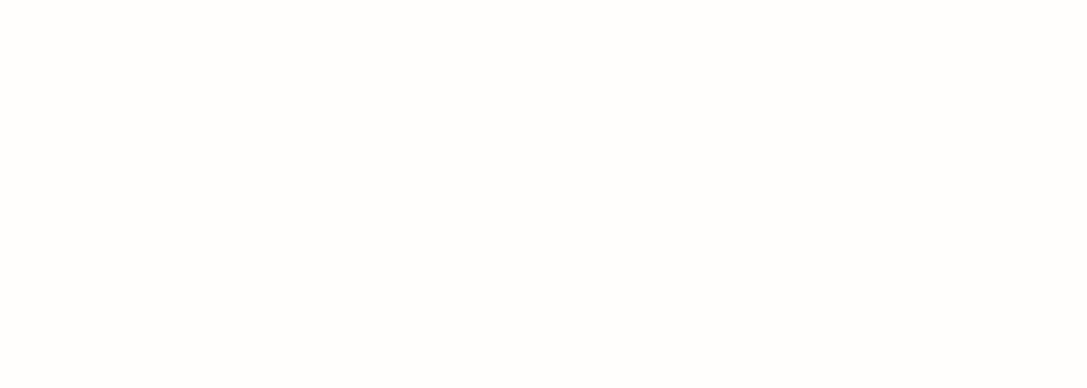
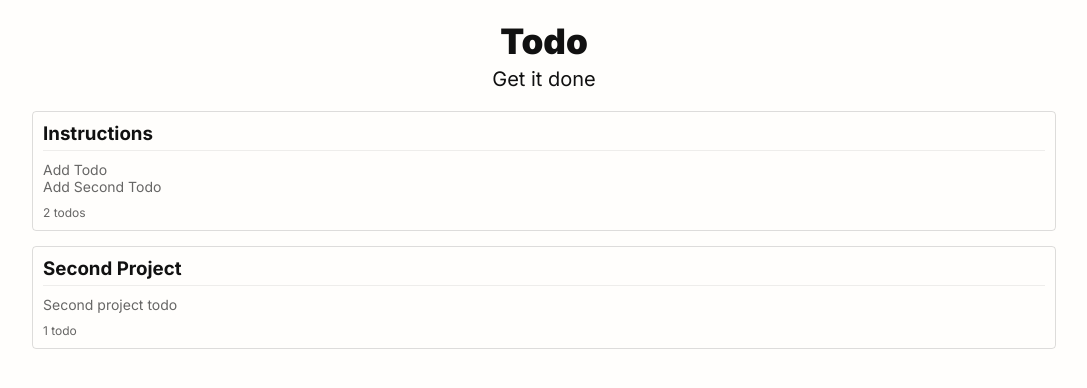
Before and after one commit to charliedodds/todo-list, a website built with webpack: page dist/index.html in a window 1280 px wide. Shown: the whole page, without its empty margins (96-1183 px from the left). Built offline with nearby package versions, Linux system fonts and the light colour scheme.

Commit message:
Style website and add projects and todos

```diff
--- /dev/null
+++ b/src/Project.js
@@ -0,0 +1,8 @@
+const Project = (title) => {
+  return {
+    title,
+    todos: [],
+  };
+};
+
+export default Project;
--- /dev/null
+++ b/src/Todo.js
@@ -0,0 +1,15 @@
+const Todo = (title, description, due, priority) => {
+  const toggleCompletion = () => {
+    isCompleted = !isCompleted;
+  };
+  return {
+    title,
+    description,
+    due,
+    priority,
+    isCompleted: false,
+    toggleCompletion,
+  };
+};
+
+export default Todo;
--- a/src/index.js
+++ b/src/index.js
@@ -1 +1,80 @@
-alert('linked');
+import Project from './Project';
+import Todo from './Todo';
+
+const projects = [];
+
+const instructionsProject = Project('Instructions');
+
+const firstTodo = Todo('Add Todo', 'Add a todo to this project', 'now', 'high');
+instructionsProject.todos.push(firstTodo);
+
+instructionsProject.todos.push(
+  Todo('Add Second Todo', 'Add another todo to this project', 'today', 'medium')
+);
+
+const secondProject = Project('Second Project');
+
+secondProject.todos.push(
+  Todo(
+    'Second project todo',
+    'this is a second project todo',
+    'tomorrow',
+    'low'
+  )
+);
+
+projects.push(instructionsProject);
+projects.push(secondProject);
+
+console.log(projects);
+
+const createProjectCardTitle = (projectObj, parentProject) => {
+  const projectTitle = document.createElement('h3');
+  projectTitle.classList.add('project-title');
+  projectTitle.textContent = projectObj.title;
+  parentProject.appendChild(projectTitle);
+};
+
+const createProjectTodos = (projectTodos, parentProject) => {
+  const todoList = document.createElement('ul');
+  todoList.classList.add('todo-list');
+  for (let i = 0; i < projectTodos.length; i++) {
+    const todo = document.createElement('li');
+    todo.classList.add('todo-item');
+    todo.textContent = projectTodos[i].title;
+    todoList.appendChild(todo);
+  }
+  parentProject.appendChild(todoList);
+};
+
+const createProjectCardNums = (projectObj, parentProject) => {
+  const numTodos = document.createElement('p');
+  numTodos.classList.add('num-todos');
+  numTodos.textContent = `${projectObj.todos.length} todo${
+    projectObj.todos.length === 1 ? '' : 's'
+  }`;
+  parentProject.appendChild(numTodos);
+};
+
+const createProjectCard = (project) => {
+  const bod = document.body;
+  const projectCard = document.createElement('section');
+  projectCard.classList.add('project-card');
+  createProjectCardTitle(project, projectCard);
+  createProjectTodos(project.todos, projectCard);
+  createProjectCardNums(project, projectCard);
+  bod.appendChild(projectCard);
+  return projectCard;
+};
+
+const handleProjectCardClick = (e) => {
+  e.target.classList.toggle('expand');
+};
+
+for (let i = 0; i < projects.length; i++) {
+  console.log(projects[i]);
+  const project = createProjectCard(projects[i]);
+  project.addEventListener('click', handleProjectCardClick);
+}
+
+console.log(firstTodo);
```
Also changed, not shown: dist/index.css, dist/index.html, dist/main.js.
